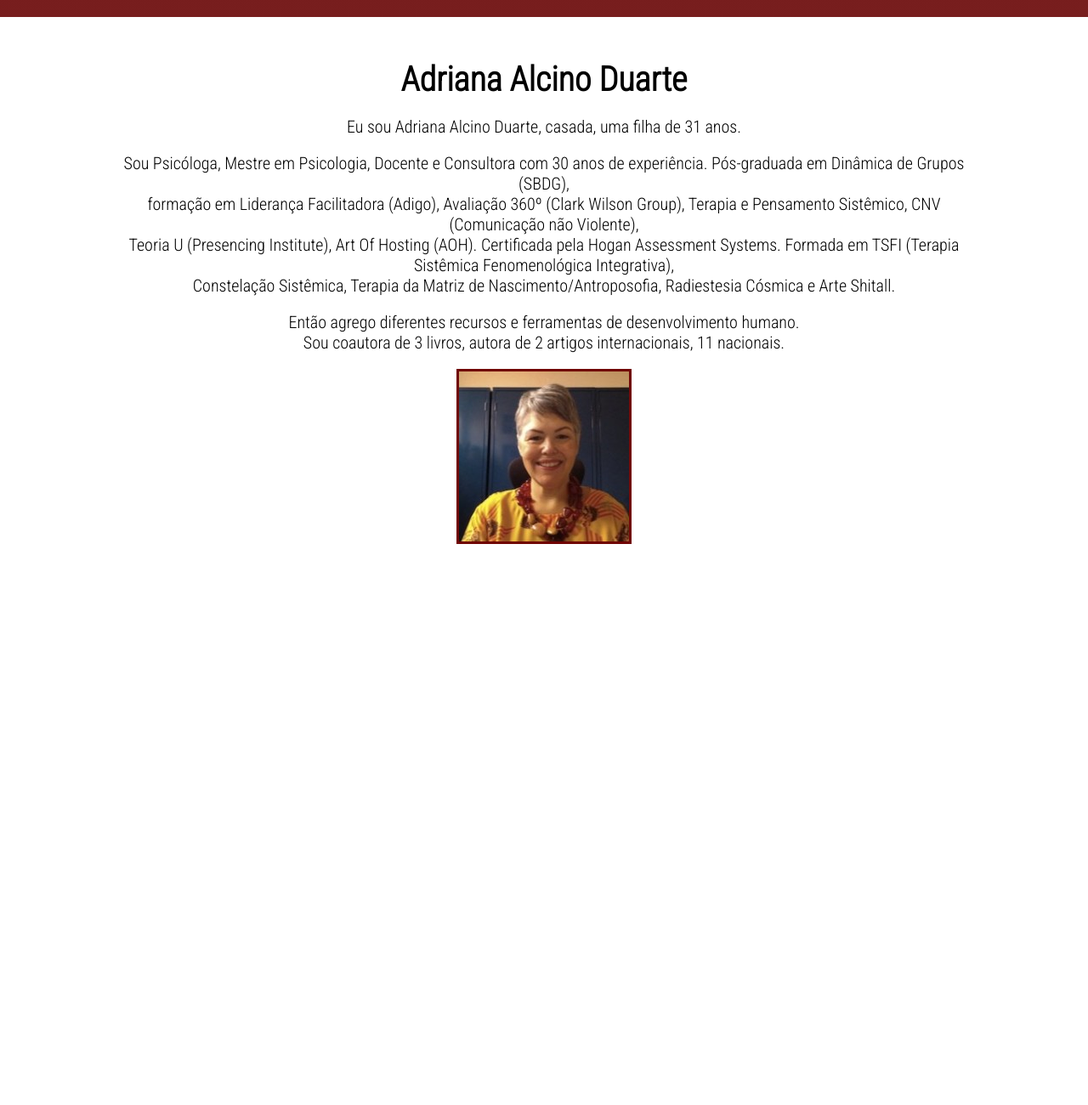
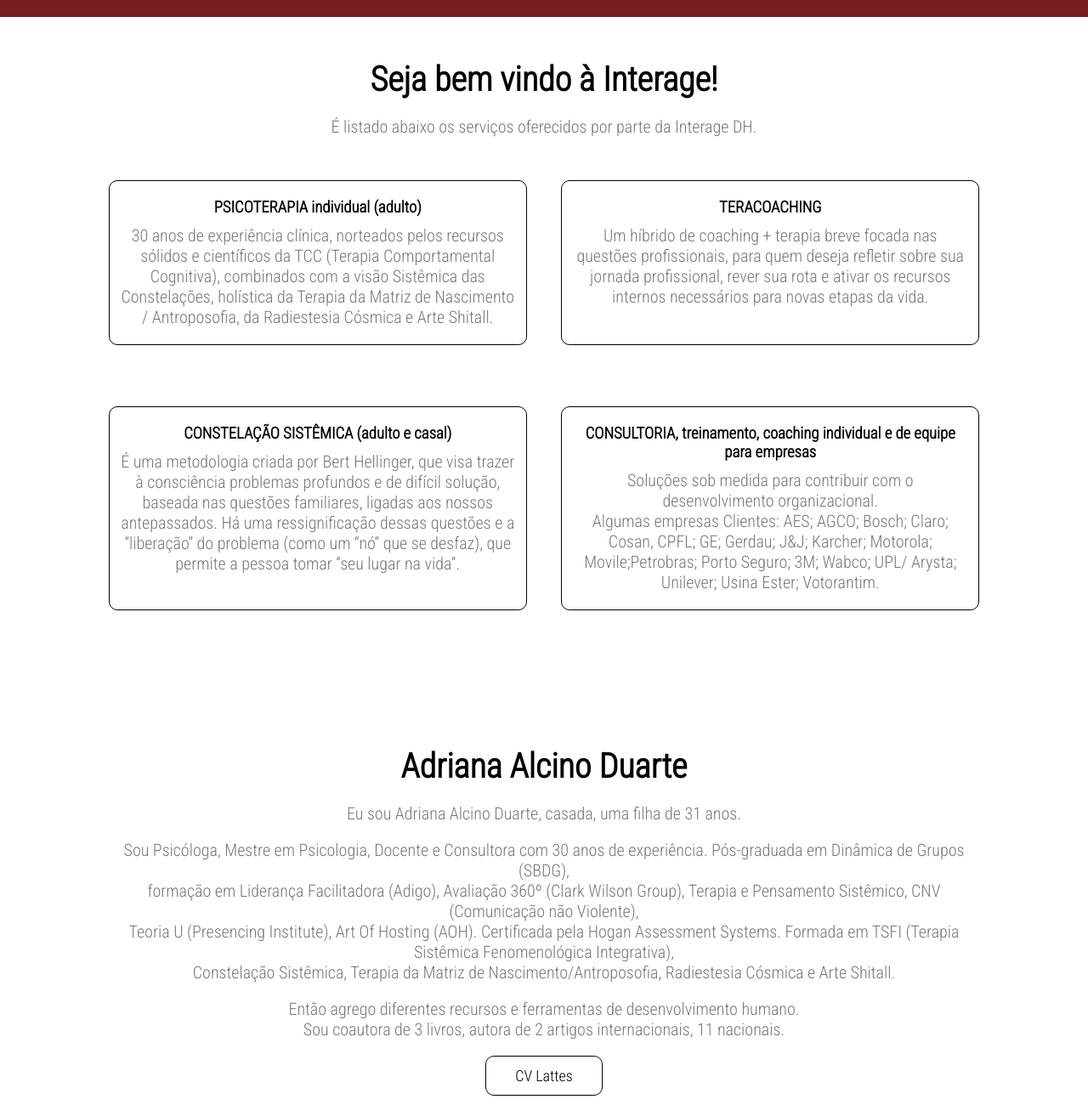
Before and after one commit to pedrozanineli/interage-dh, a plain HTML site: page index.html in a window 1280 px wide. Shown: the part 780-2080 px from the top of the page at 85% size. Before the commit the page ends 1444 px from the top, so only its background shows below. Drawn offline with Linux system fonts and the light colour scheme; grey boxes are pictures that could not be loaded.

Commit message:
Serviços + Sobre + Alterações Estéticas

```diff
--- a/index.html
+++ b/index.html
@@ -19,14 +19,13 @@
 </head>
 <body>
     <section class="header">
-
         <nav>
-            <a href="index.html"><img src="images/logo-branco-cortado.png" alt="logo interage dh"></a>
             <div class="nav-links" id="navLinks">
                 <i class="fas fa-times" onclick="hideMenu()"></i>
                 <ul>
-                    <li><a href="">Página Inicial</a></li>
-                    <li><a href="">Serviços</a></li>
+                    <li><a href="index.html">Página Inicial</a></li>
+                    <li><a href="#servicos">Serviços</a></li>
+                    <li><a href="#sobre">Sobre</a></li>
                     <li><a href="">Contato</a></li>
                 </ul>
             </div>
@@ -34,21 +33,49 @@
         </nav>
 
         <div class="text-box">
+            <img src="images/logo-branco-cortado.png" alt="logo interage dh">
             <h1>Interage DH</h1>
             <p>Desenvolvimento Humano</p>
             <a href="" class="hero-btn">Entre em contato para saber mais</a>
         </div>
+    </section>
+
+    <section class="servicos" id="servicos">
+        <h1>Seja bem vindo à Interage!</h1>
+        <p>É listado abaixo os serviços oferecidos por parte da Interage DH.</p>
+
+        <div class="row">
+            <div class="servicos-col">
+                <h3>PSICOTERAPIA individual (adulto)</h3>
+                <p>30 anos de experiência clínica, norteados pelos recursos sólidos e científicos da TCC (Terapia Comportamental Cognitiva), combinados com a visão Sistêmica das Constelações, holística da Terapia da Matriz de Nascimento / Antroposofia, da Radiestesia Cósmica e Arte Shitall.</p>
+            </div>
+            <div class="servicos-col">
+                <h3>TERACOACHING</h3>
+                <p>Um híbrido de coaching + terapia breve focada nas questões profissionais, para quem deseja refletir sobre sua jornada profissional, rever sua rota e ativar os recursos internos necessários para novas etapas da vida.</p>
+            </div>
+        </div>
+        <div class="row">
+            <div class="servicos-col">
+                <h3>CONSTELAÇÃO SISTÊMICA (adulto e casal)</h3>
+                <p>É uma metodologia criada por Bert Hellinger, que visa trazer à consciência problemas profundos e de difícil solução, baseada nas questões familiares, ligadas aos nossos antepassados. Há uma ressignificação dessas questões e a “liberação” do problema (como um “nó” que se desfaz), que permite a pessoa tomar “seu lugar na vida”.</p>
+            </div>
+            <div class="servicos-col">
+                <h3>CONSULTORIA, treinamento, coaching individual e de equipe para empresas</h3>
+                <p>Soluções sob medida para contribuir com o desenvolvimento organizacional.</p>
+                <p>Algumas empresas Clientes: AES; AGCO; Bosch; Claro; Cosan, CPFL; GE; Gerdau; J&J; Karcher; Motorola; Movile;Petrobras; Porto Seguro; 3M; Wabco; UPL/ Arysta; Unilever; Usina Ester; Votorantim.</p>
+            </div>
+        </div>
 
     </section>
 
-    <section class="sobre">
+    <section class="sobre" id="sobre">
         <h1>Adriana Alcino Duarte</h1>
         <p>Eu sou Adriana Alcino Duarte, casada, uma filha de 31 anos.</p><br>
         <p>Sou Psicóloga, Mestre em Psicologia, Docente e Consultora com 30 anos de experiência. Pós-graduada em Dinâmica de Grupos (SBDG), <br> formação em Liderança Facilitadora (Adigo), Avaliação 360º (Clark Wilson Group), Terapia e Pensamento Sistêmico, CNV (Comunicação não Violente), <br> Teoria U (Presencing Institute), Art Of Hosting (AOH). Certificada pela Hogan Assessment Systems. Formada em TSFI (Terapia Sistêmica Fenomenológica Integrativa), <br> Constelação Sistêmica, Terapia da Matriz de Nascimento/Antroposofia, Radiestesia Cósmica e Arte Shitall.</p><br>
         <p>Então agrego diferentes recursos e ferramentas de desenvolvimento humano. <br> Sou coautora de 3 livros, autora de 2 artigos internacionais, 11 nacionais.</p><br>
+        <a href="http://lattes.cnpq.br/6079979973874692" target="_blank" class="cv-btn">CV Lattes</a><br><br>
         <img src="images/adriana-duarte.jpg" alt="Adriana Duarte">
     </section>
-
 
     <script>
         var navLinks = document.getElementById("navLinks");
--- a/style.css
+++ b/style.css
@@ -33,7 +33,7 @@ nav img{
 .nav-links ul li a{
     color: #fff;
     text-decoration: none;
-    font-size: 18px;
+    font-size: 23px;
 }
 .nav-links ul li::after{
     content: '';
@@ -55,14 +55,13 @@ nav img{
     left: 50%;
     transform: translate(-50%, -50%);
     text-align: center;
-
 }
 .text-box h1{
-    font-size: 62px;
+    font-size: 80px;
 }
 .text-box p{
     margin: 10px 0 20px;
-    font-size: 30px;
+    font-size: 50px;
 }
 .hero-btn{
     display: inline-block;
@@ -74,9 +73,9 @@ nav img{
     background: transparent;
     position: relative;
     cursor: pointer;
+    border-radius: 10px;
 }
 .hero-btn:hover{
-    border: 1px solid #ffffff;
     background: #ffffff;
     transition: 0.5s;
     color: rgb(83, 83, 83);
@@ -84,7 +83,6 @@ nav img{
 nav .fas{
     display: none;
 }
-
 
 @media(max-width: 700px){
     .text-box h1{
@@ -113,21 +111,87 @@ nav .fas{
     }
 }
 
+.servicos h1{
+    font-size: 40px;
+    padding-bottom: 20px;
+}
+.servicos p{
+    font-size: 20px;
+    color: #777;
+}
+
+.servicos{
+    width: 80%;
+    margin: auto;
+    padding-top: 50px;
+    padding-bottom: 20px;
+    text-align: center;
+}
+
+.row{
+    margin-top: 5%;
+    display: flex;
+    justify-content: space-between;
+}
+.servicos-col{
+    flex-basis: 48%;
+    border-radius: 10px;
+    margin-bottom: 2%;
+    padding: 20px 12px;
+    box-sizing: border-box;
+    border: 1px solid rgb(0, 0, 0);
+    transition: 0.5s;
+}
+.servicos-col:hover{
+    box-shadow: 0 0 20px 0 rgba(0,0,0,0.2);
+}
+.servicos-col h3{
+    padding-bottom: 10px;
+}
+
+@media(max-width: 700px){
+    .servicos-col{
+
+    }
+    .row{
+        flex-direction: column;
+    }
+}
+
+.sobre h1{
+    font-size: 40px;
+    padding-top: 70px;
+    padding-bottom: 20px;
+}
+.sobre p{
+    font-size: 20px;
+    color: #777;
+}
 .sobre{
     width: 80%;
     margin: auto;
     padding-top: 50px;
     padding-bottom: 20px;
     text-align: center;
+}
 
-}
-.sobre h1{
-    font-size: 40px;
-    padding-bottom: 20px;
-}
-.sobre p{
-    font-size: 20px;
-}
 .sobre img{
     border: 3px solid rgb(112, 5, 5);
 }
+.cv-btn{
+    display: inline-block;
+    text-decoration: none;
+    color: rgb(0, 0, 0);
+    border: 1px solid rgb(0, 0, 0);
+    padding: 12px 34px;
+    font-size: 18px;
+    background: transparent;
+    position: relative;
+    cursor: pointer;
+    border-radius: 10px;
+}
+.cv-btn:hover{
+    background: #000000;
+    transition: 0.2s;
+    color: rgb(255, 255, 255);
+}
```
